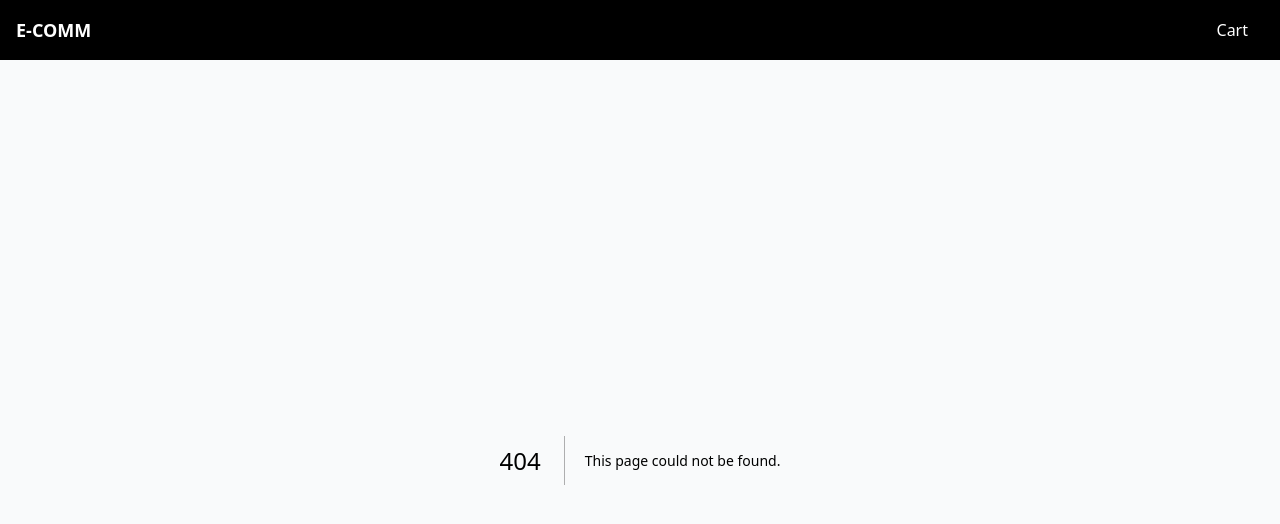
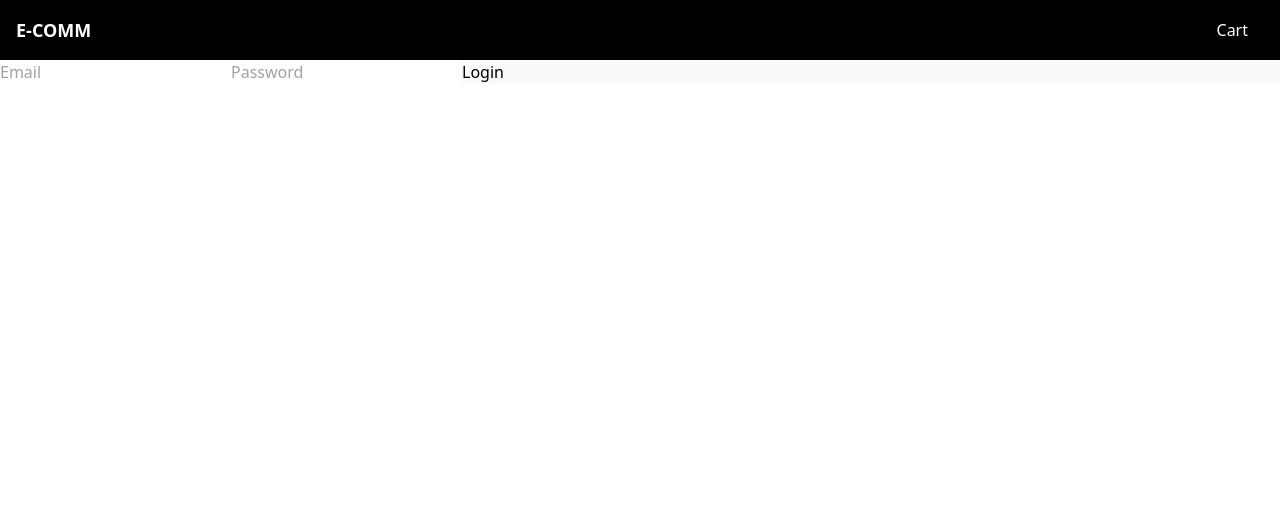
Before and after one commit to OXAYR/Woocomerce-Nextjs, a Next.js app: page /login in a window 1280 px wide. Before the commit this address had no page. Shown: the top 524 px of the page. Built offline with nearby package versions, Linux system fonts and the light colour scheme.

Commit message:
created login page

```diff
--- a/src/components/Checkout/cardPayment.js
+++ b/src/components/Checkout/cardPayment.js
@@ -18,7 +18,6 @@ const CardPayment = ({ handleCheckout }) => {
         if (result.error) {
             console.error(result.error);
         } else {
-            // Payment successful, proceed with checkout
             handleCheckout(result);
         }
     };
--- a/src/pages/checkout/index.js
+++ b/src/pages/checkout/index.js
@@ -81,10 +81,10 @@ const CheckoutPage = () => {
             router.push("/checkout/orderplaced");
             if (response.ok) {
                 console.log("Order placed successfully:", response);
-                // Redirect or show success message
+
             } else {
                 console.error("Failed to place order:", response.statusText);
-                // Handle order placement failure
+
             }
         } catch (error) {
             console.error("Error during order placement:", error);
@@ -113,7 +113,7 @@ const CheckoutPage = () => {
 
                 if (data.status === 'succeeded') {
                     await placeOrder();
-                    router.push("/checkout/orderplaced")// Place order only if payment is successful
+                    router.push("/checkout/orderplaced")
                 } else {
                     console.error('Payment Intent not successful:', data.paymentIntent);
                 }
--- /dev/null
+++ b/src/pages/login.jsx
@@ -0,0 +1,44 @@
+import { FormEvent } from "react";
+import { useRouter } from "next/router";
+
+export default function LoginPage() {
+	const router = useRouter();
+
+	async function handleSubmit(event) {
+		event.preventDefault();
+
+		const formData = new FormData(event.currentTarget);
+		const email = formData.get("email");
+		const password = formData.get("password");
+
+		const response = await fetch("/api/auth/login", {
+			method: "POST",
+			headers: { "Content-Type": "application/json" },
+			body: JSON.stringify({ email, password }),
+		});
+
+		if (response.ok) {
+			router.push("/profile");
+		} else {
+			alert("Error login");
+		}
+	}
+
+	return (
+		<form onSubmit={handleSubmit}>
+			<input
+				type="email"
+				name="email"
+				placeholder="Email"
+				required
+			/>
+			<input
+				type="password"
+				name="password"
+				placeholder="Password"
+				required
+			/>
+			<button type="submit">Login</button>
+		</form>
+	);
+}
```
Also changed, not shown: src/pages/api/auth/login.js (added).
